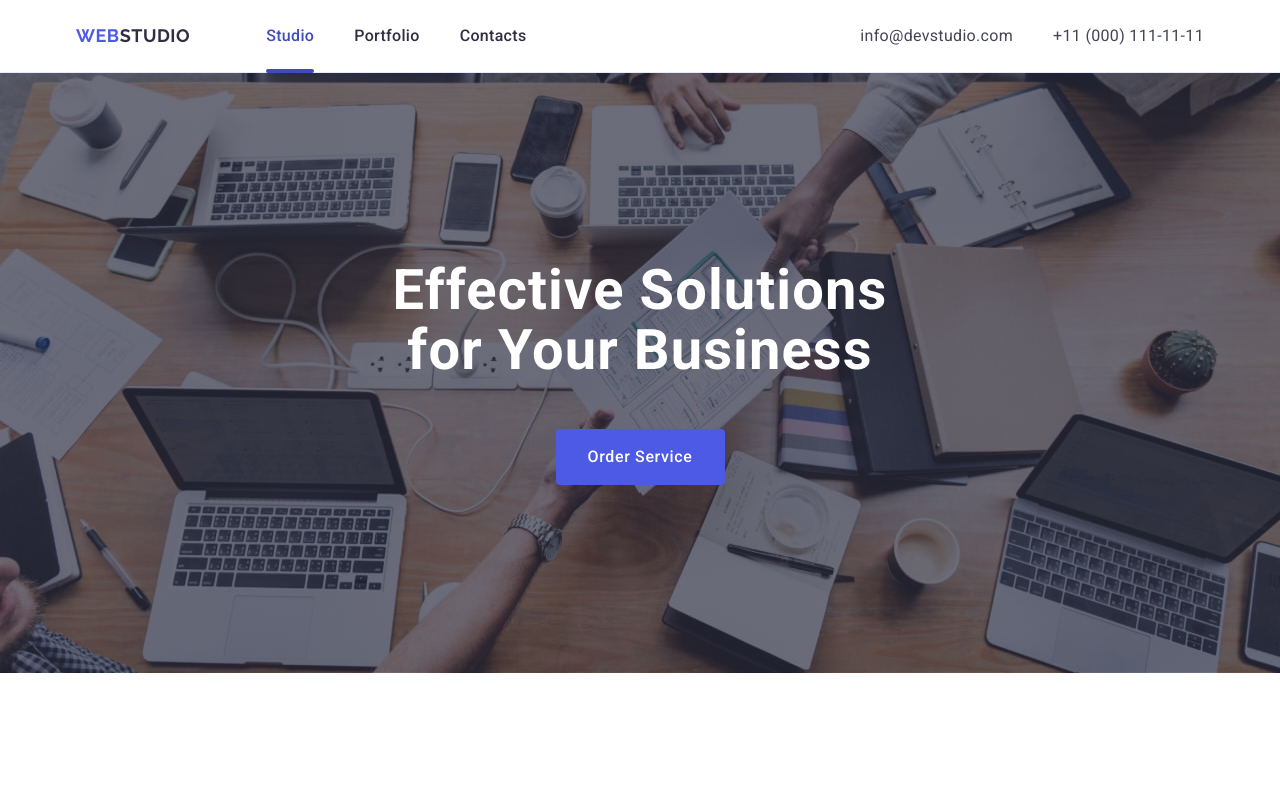
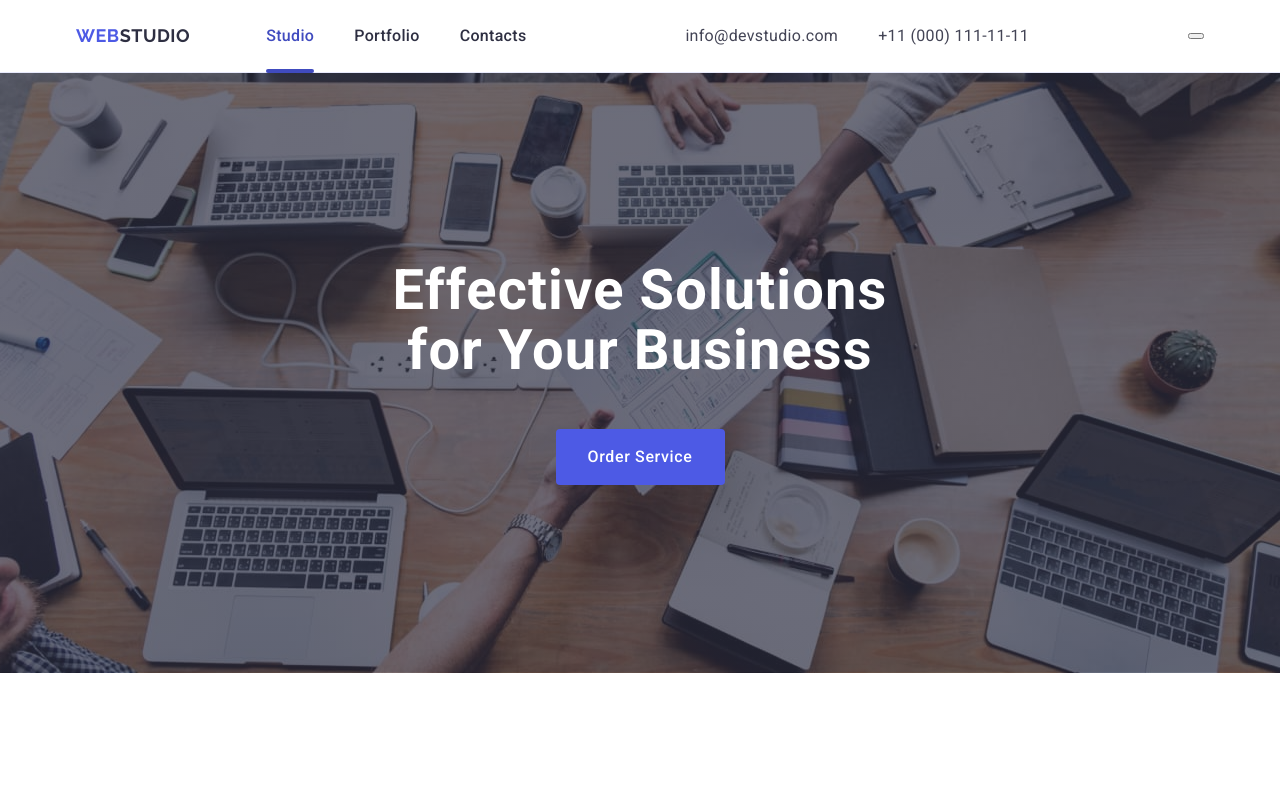
Before and after one commit to Sanyabro02/goit-markup-hw-06, a plain HTML site: page index.html in a window 1280 px wide. Shown: the top 789 px of the page. Drawn offline with nearby package versions, Linux system fonts and the light colour scheme.

Commit message:
додав кнопку

```diff
--- a/index.html
+++ b/index.html
@@ -30,6 +30,7 @@
           <li class="item"><a class="link" href="tel:+110001111111">+11 (000) 111-11-11</a></li>
         </ul>
       </address>
+      <button class=""></button>
     </div>
   </header>
 
```
